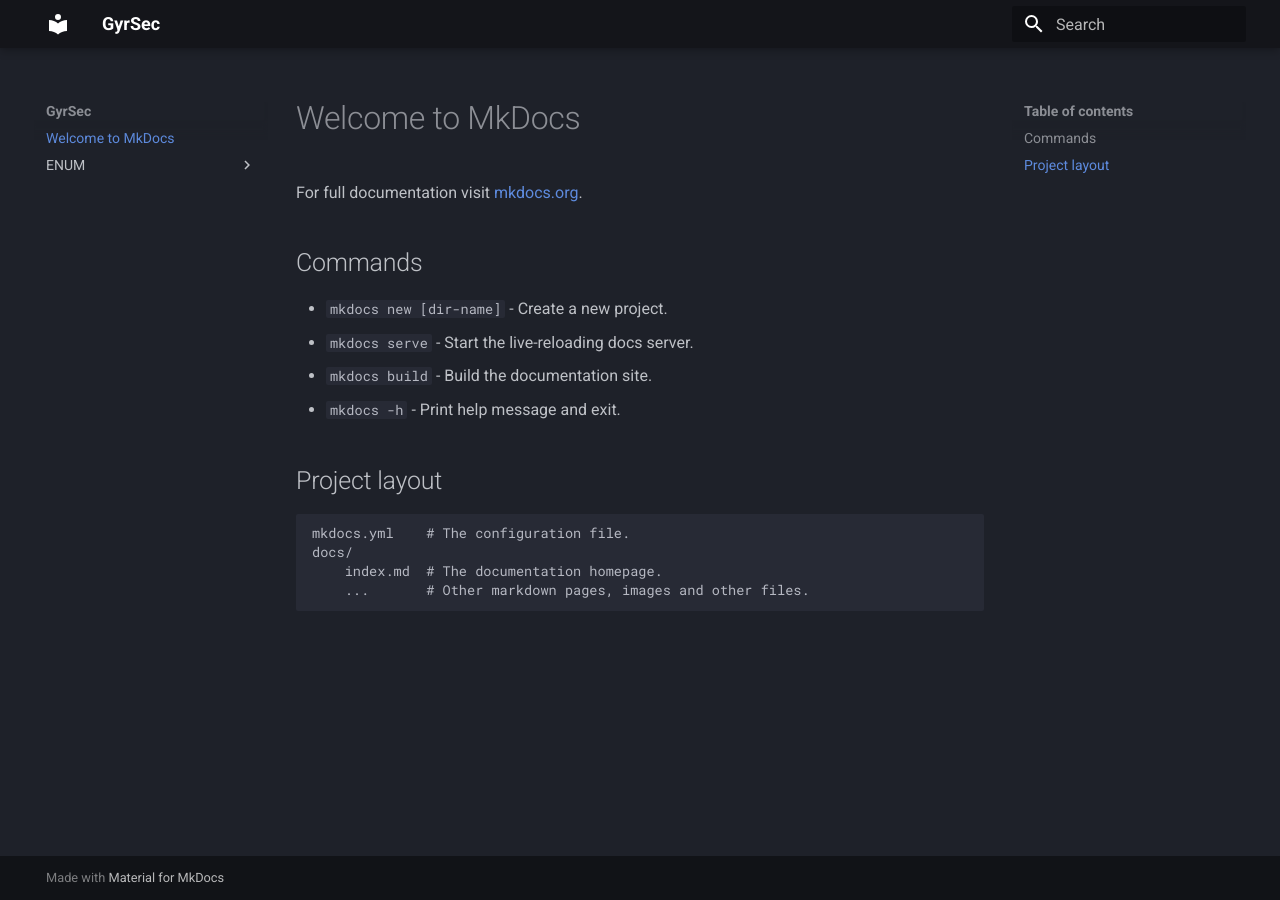
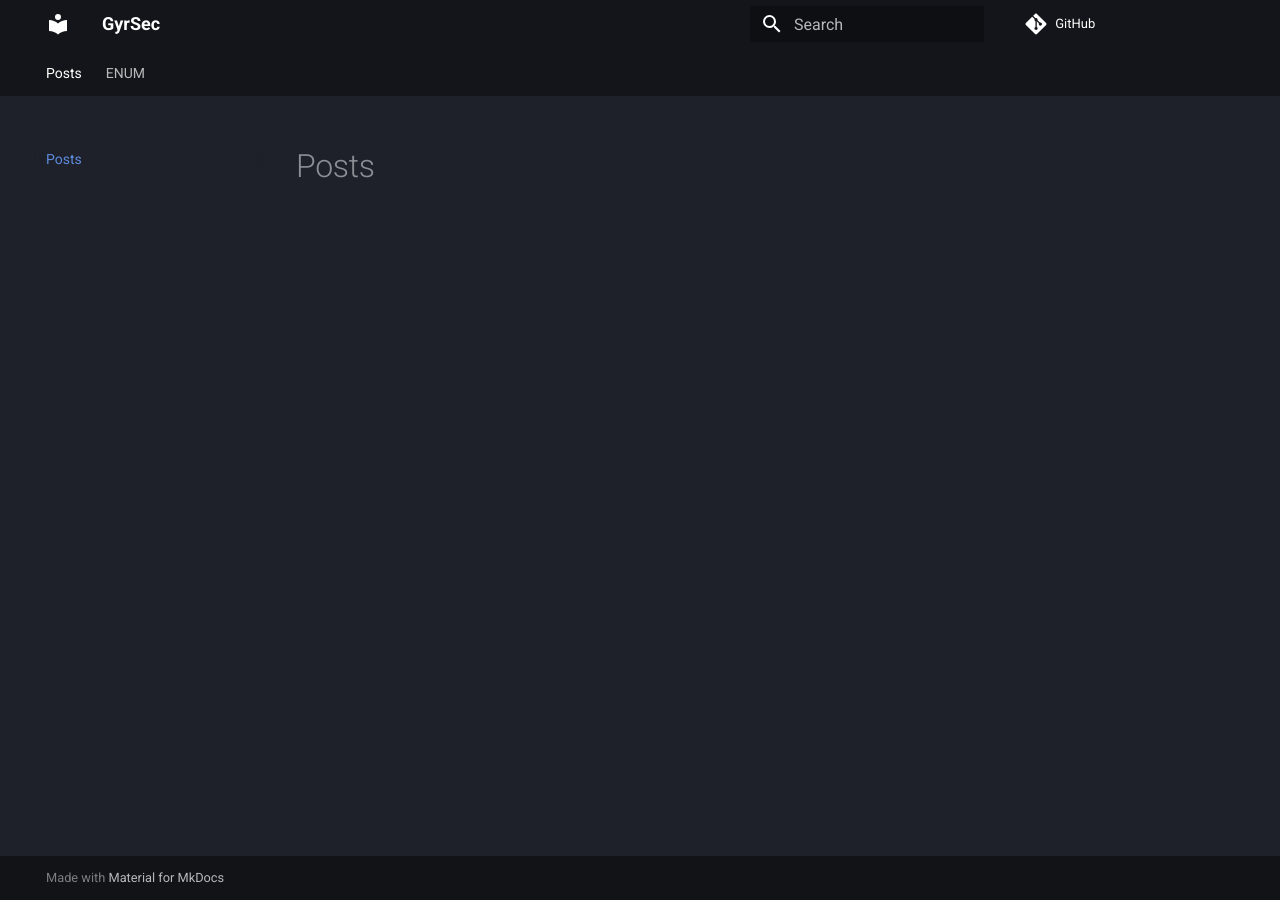
Before and after one commit to gyrsec/gyrsec.github.io, an MkDocs documentation site: the page built from docs/index.md, in a window 1280 px wide. Built offline with MkDocs 1.6.1 and Material for MkDocs 9.7.7, drawn with Linux system fonts in a browser that asks for light colours; comment, search, counter and statistics services are not loaded.

Commit message:
site config for tabs and repository

```diff
--- a/docs/index.md
+++ b/docs/index.md
@@ -1,17 +1 @@
-# Welcome to MkDocs
-
-For full documentation visit [mkdocs.org](https://www.mkdocs.org).
-
-## Commands
-
-* `mkdocs new [dir-name]` - Create a new project.
-* `mkdocs serve` - Start the live-reloading docs server.
-* `mkdocs build` - Build the documentation site.
-* `mkdocs -h` - Print help message and exit.
-
-## Project layout
-
-    mkdocs.yml    # The configuration file.
-    docs/
-        index.md  # The documentation homepage.
-        ...       # Other markdown pages, images and other files.
+# Posts
--- a/mkdocs.yml
+++ b/mkdocs.yml
@@ -1,8 +1,11 @@
 site_name: GyrSec
 site_url: https://gyrsec.github.io/gyrsec
+repo_url: https://github.com/gyrsec/gyrsec.github.io
 theme:
   name: material
   palette:
     scheme: slate
     primary: black
     icon: material/brightness-4
+  features:
+    - navigation.tabs
```
Also changed, not shown: README.md (+4 -0 lines), docs/.obsidian/workspace.json.
